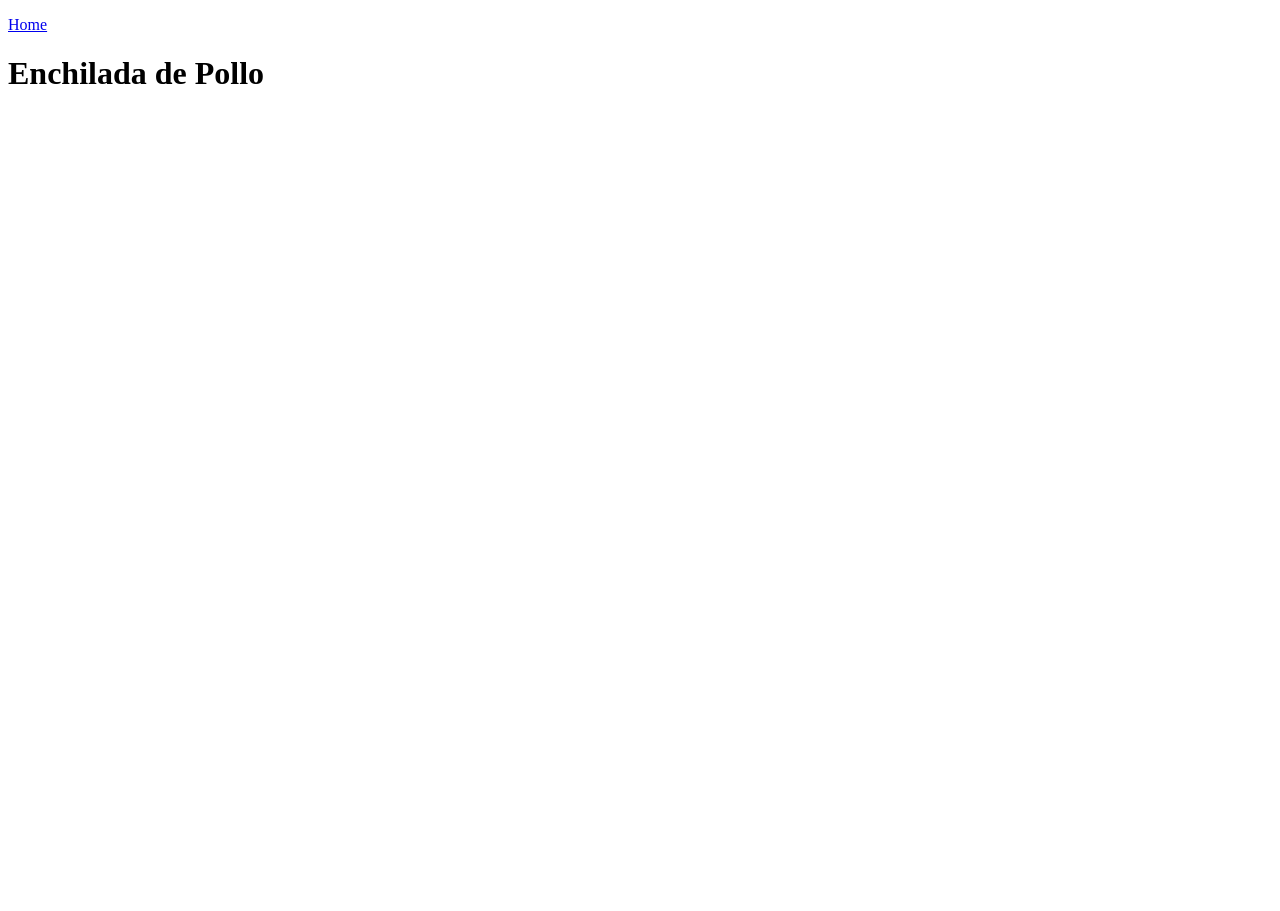
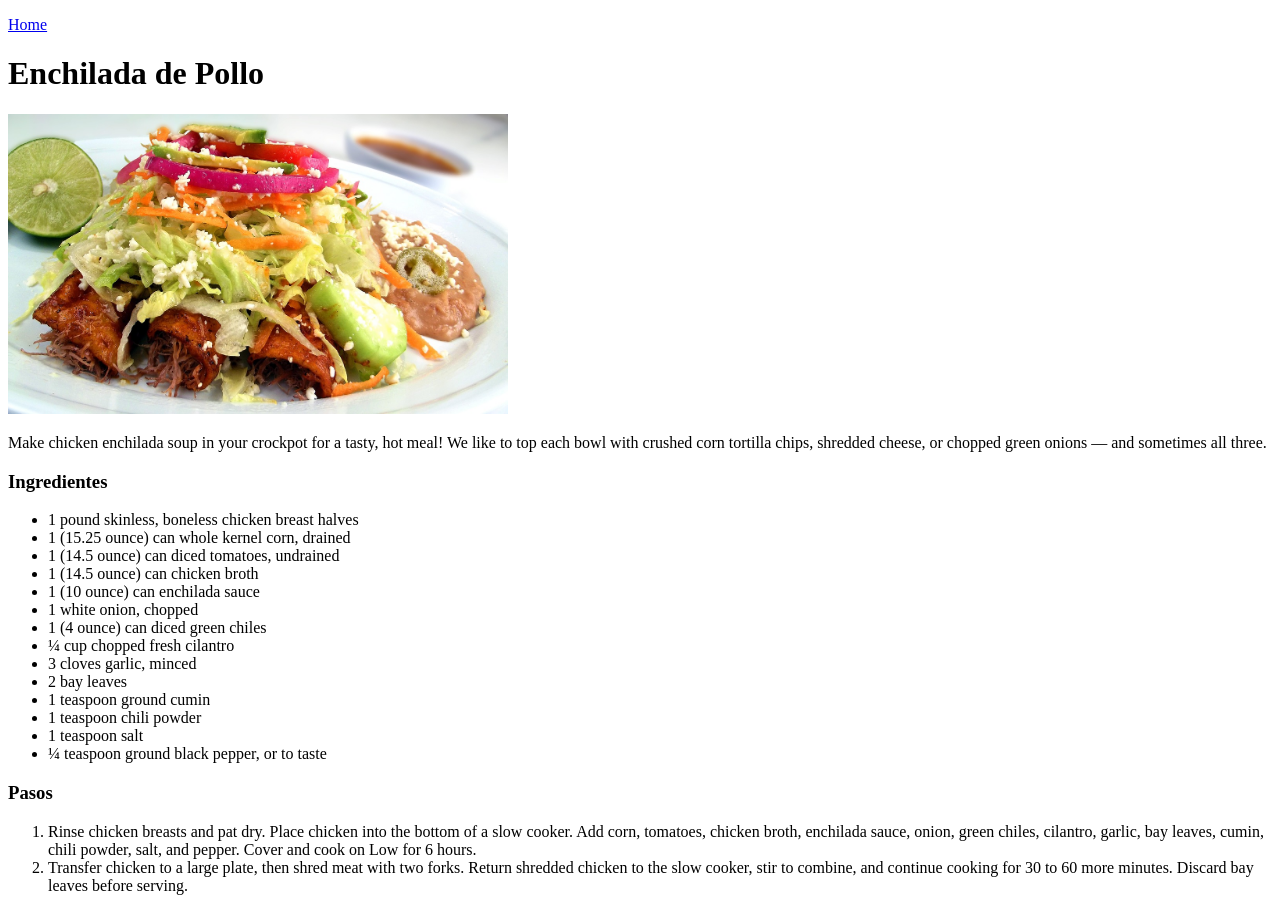
Before and after one commit to Njavg/odin-recipes, a plain HTML site: page recipes/enchilada.html in a window 1280 px wide. Before the commit the page ends 800 px from the top, so only its background shows below. Drawn offline with Linux system fonts and the light colour scheme.

Commit message:
Actualizacion de commit

```diff
--- a/recipes/enchilada.html
+++ b/recipes/enchilada.html
@@ -7,5 +7,29 @@
     <body>
         <p><a href="../index.html">Home</a></p>
         <h1>Enchilada de Pollo</h1>
+        <img src="../images/enchilada.jpg" alt="Enchilada de Pollo" height="300" width="500">
+        <p>Make chicken enchilada soup in your crockpot for a tasty, hot meal! We like to top each bowl with crushed corn tortilla chips, shredded cheese, or chopped green onions — and sometimes all three.</p>
+        <p><h3>Ingredientes</h3></p>
+        <ul>
+            <li>1 pound skinless, boneless chicken breast halves</li>
+            <li>1 (15.25 ounce) can whole kernel corn, drained</li>
+            <li>1 (14.5 ounce) can diced tomatoes, undrained</li>
+            <li>1 (14.5 ounce) can chicken broth</li>
+            <li>1 (10 ounce) can enchilada sauce</li>
+            <li>1 white onion, chopped</li>
+            <li>1 (4 ounce) can diced green chiles</li>
+            <li>¼ cup chopped fresh cilantro</li>
+            <li>3 cloves garlic, minced</li>
+            <li>2 bay leaves</li>
+            <li>1 teaspoon ground cumin</li>
+            <li>1 teaspoon chili powder</li>
+            <li>1 teaspoon salt</li>
+            <li>¼ teaspoon ground black pepper, or to taste</li>
+        </ul>
+        <p><h3>Pasos</h3></p>
+        <ol>
+            <li>Rinse chicken breasts and pat dry. Place chicken into the bottom of a slow cooker. Add corn, tomatoes, chicken broth, enchilada sauce, onion, green chiles, cilantro, garlic, bay leaves, cumin, chili powder, salt, and pepper. Cover and cook on Low for 6 hours.</li>
+            <li>Transfer chicken to a large plate, then shred meat with two forks. Return shredded chicken to the slow cooker, stir to combine, and continue cooking for 30 to 60 more minutes. Discard bay leaves before serving.</li>
+        </ol>
     </body>
 </html>
```
Also changed, not shown: recipes/compota.html (+16 -0 lines), recipes/costillas.html (+21 -0 lines).
